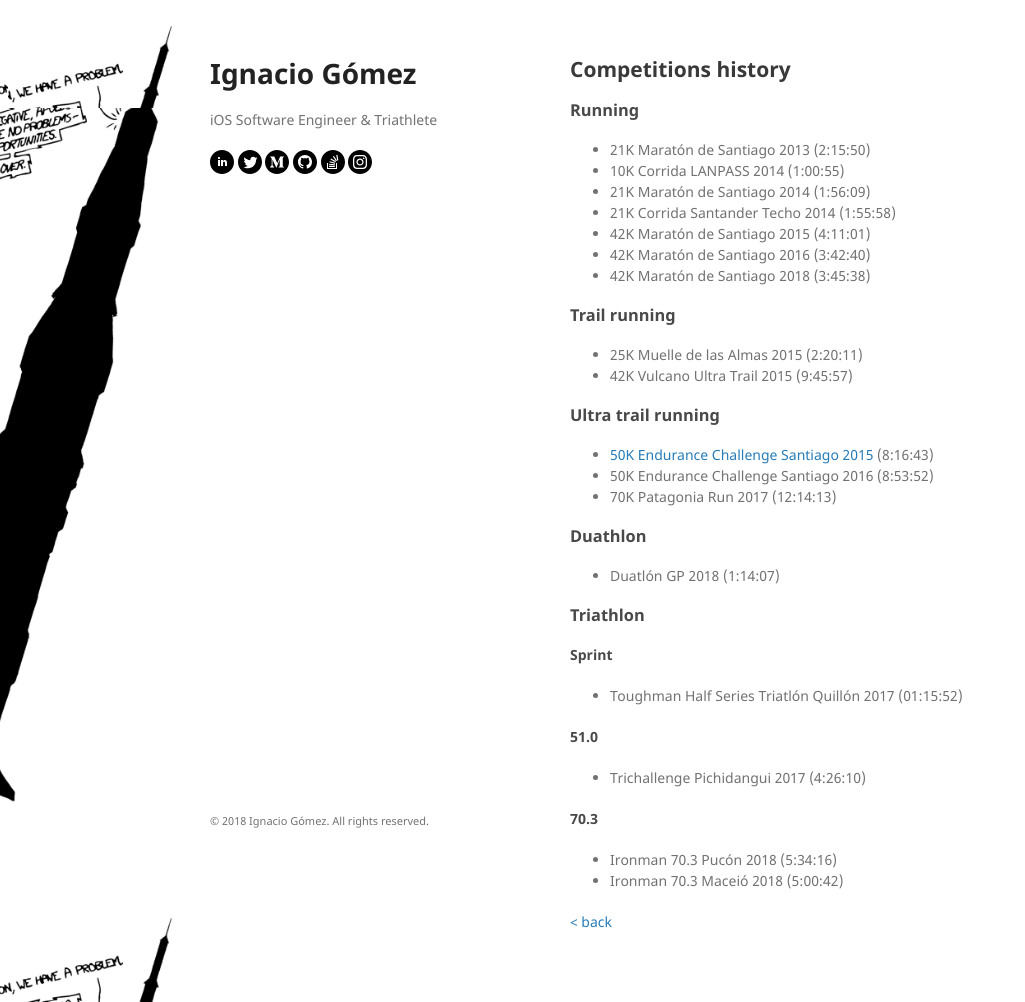
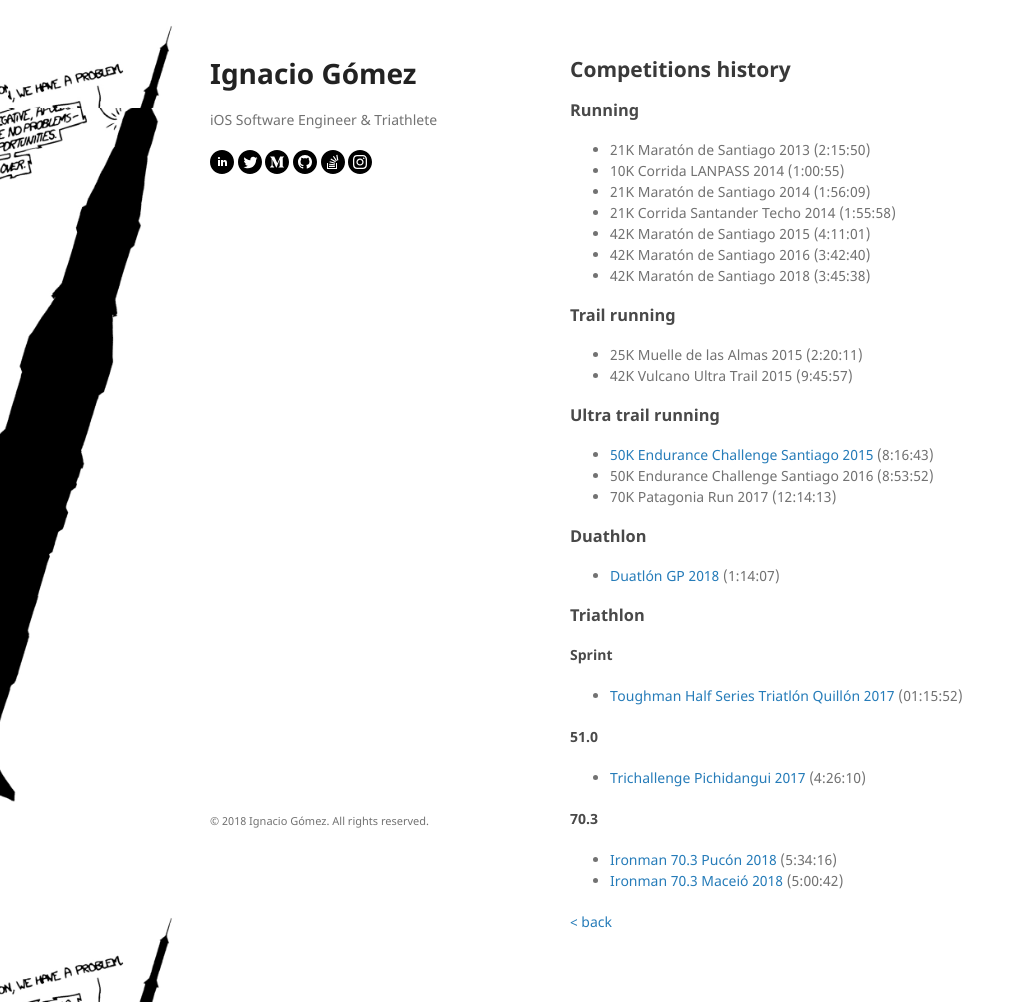
Before and after one commit to ignacio-gomeze/ignacio-gomeze.github.io, a Jekyll site: the page built from competitions.md, in a window 1280 px wide. Shown: the whole page, without its empty margins (0-1025 px from the left). Built offline with Jekyll 4.4.1, drawn with Linux system fonts in a browser that asks for light colours; our own code applies the rules of GitHub Pages for plain Markdown files; part of the change alters nothing that is shown.

```diff
--- a/competitions.md
+++ b/competitions.md
@@ -24,18 +24,18 @@ layout: default
 
 ### Duathlon
 
-* Duatlón GP 2018 (1:14:07)
+* [Duatlón GP 2018](https://www.instagram.com/p/BjS4RSShcF2) (1:14:07)
 
 ### Triathlon
 
 #### Sprint
-* Toughman Half Series Triatlón Quillón 2017 (01:15:52)
+* [Toughman Half Series Triatlón Quillón 2017](https://www.instagram.com/p/Bazo4DTAqmj) (01:15:52)
 
 #### 51.0
-* Trichallenge Pichidangui 2017 (4:26:10)
+* [Trichallenge Pichidangui 2017](https://www.instagram.com/p/BbXXRtIgj5n) (4:26:10)
 
 #### 70.3
-* Ironman 70.3 Pucón 2018 (5:34:16)
-* Ironman 70.3 Maceió 2018 (5:00:42)
+* [Ironman 70.3 Pucón 2018](https://www.facebook.com/xrelative/posts/10213448034249812) (5:34:16)
+* [Ironman 70.3 Maceió 2018](https://www.instagram.com/p/BmG4Q0rhbVO) (5:00:42)
 
 [< back](./)
```
